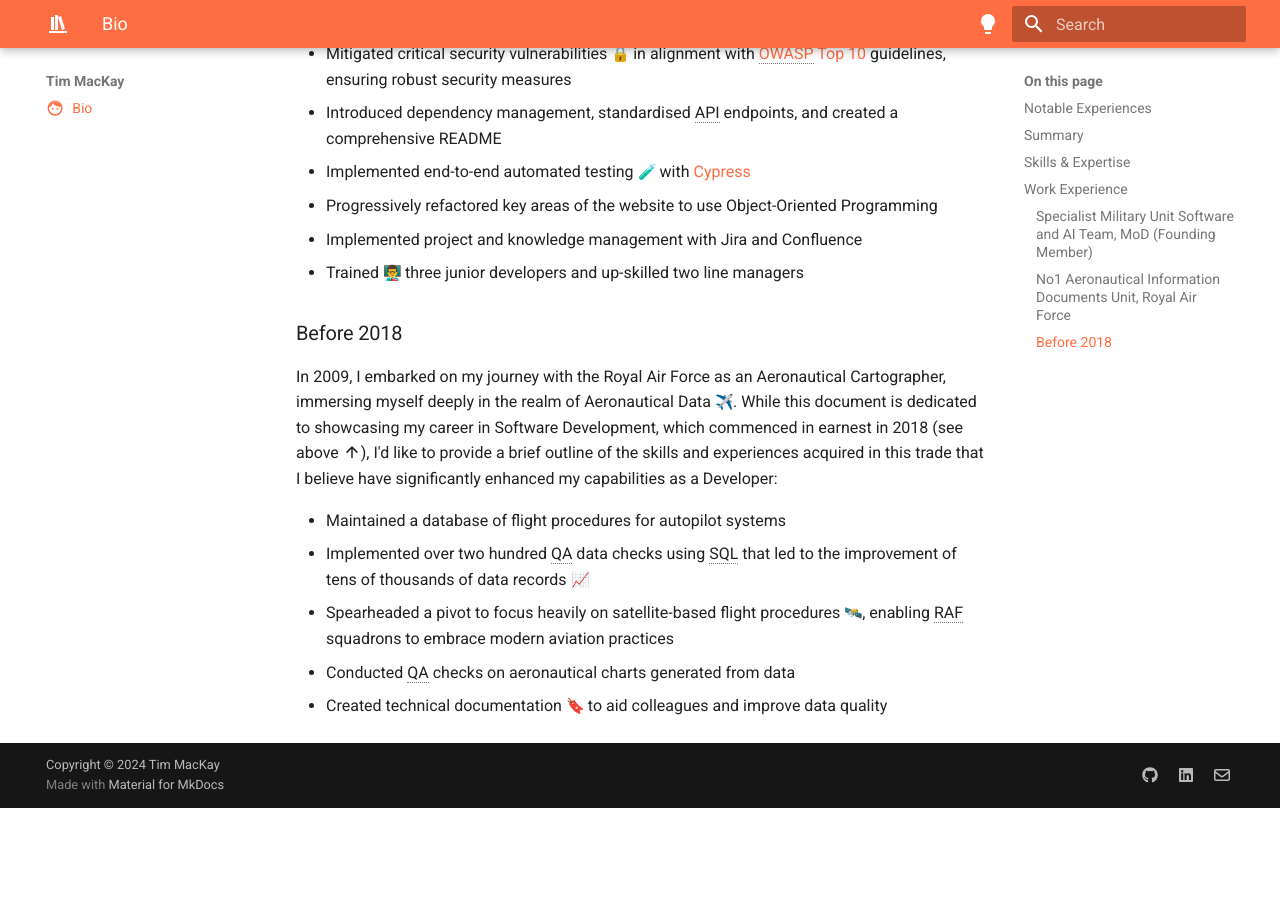
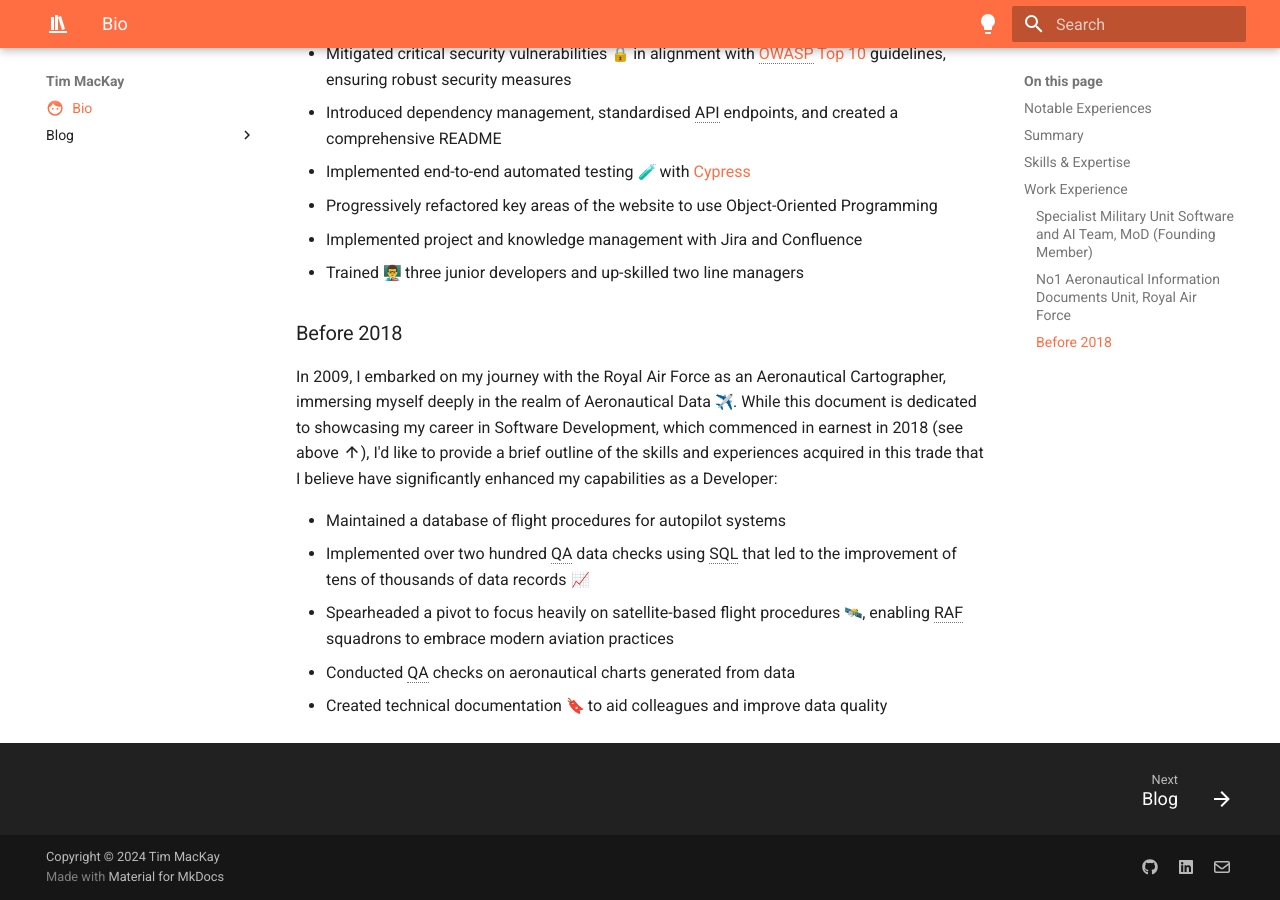
Before and after one commit to simplytim42/simplytim42.github.io, an MkDocs documentation site: the page built from docs/index.md, in a window 1280 px wide and 900 px high, scrolled down 2328 px. Built offline with MkDocs 1.6.1 and Material for MkDocs 9.7.7, drawn with Linux system fonts in a browser that asks for light colours; emoji names are drawn with the system emoji font; before the commit the page ends 3136 px from its top, so only the background shows below that.

Commit message:
activate blog plugin

```diff
--- /dev/null
+++ b/docs/blog/index.md
@@ -0,0 +1 @@
+# Blog
--- a/mkdocs.yml
+++ b/mkdocs.yml
@@ -103,3 +103,4 @@ markdown_extensions:
 
 plugins:
   - search
+  - blog
```
